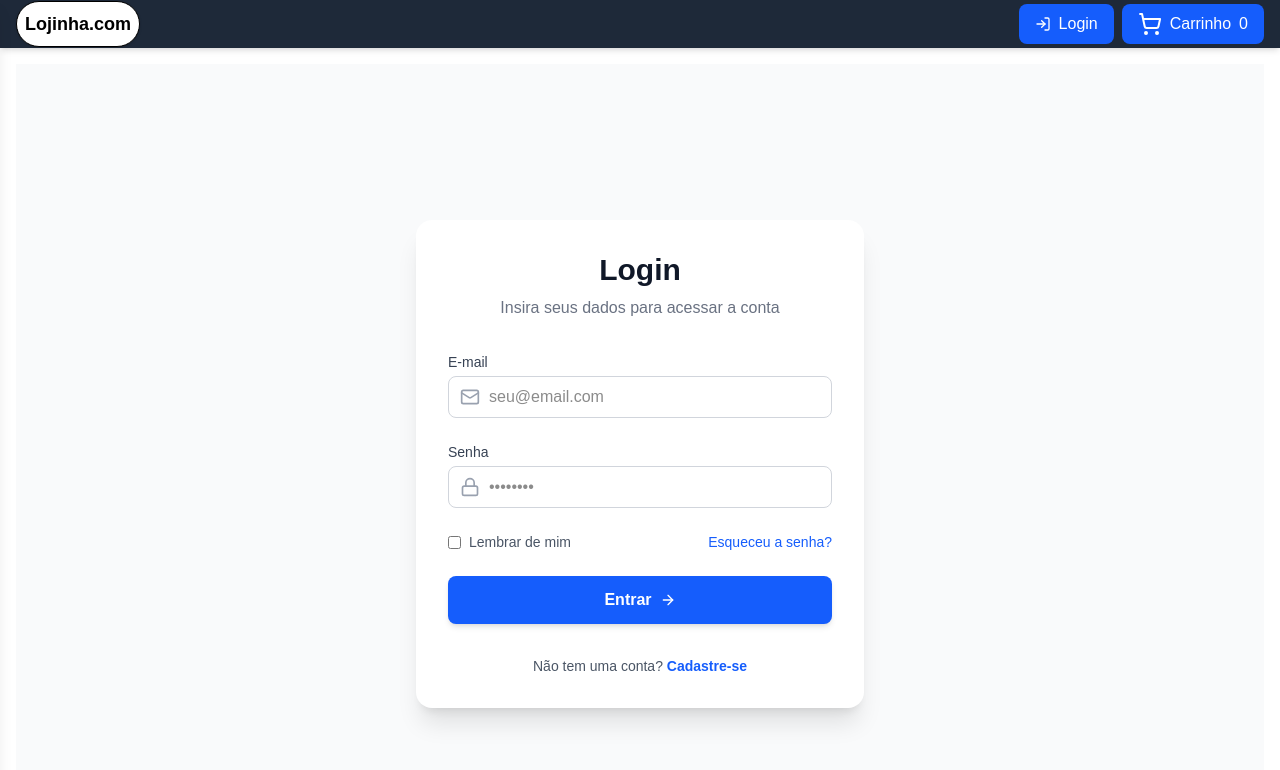
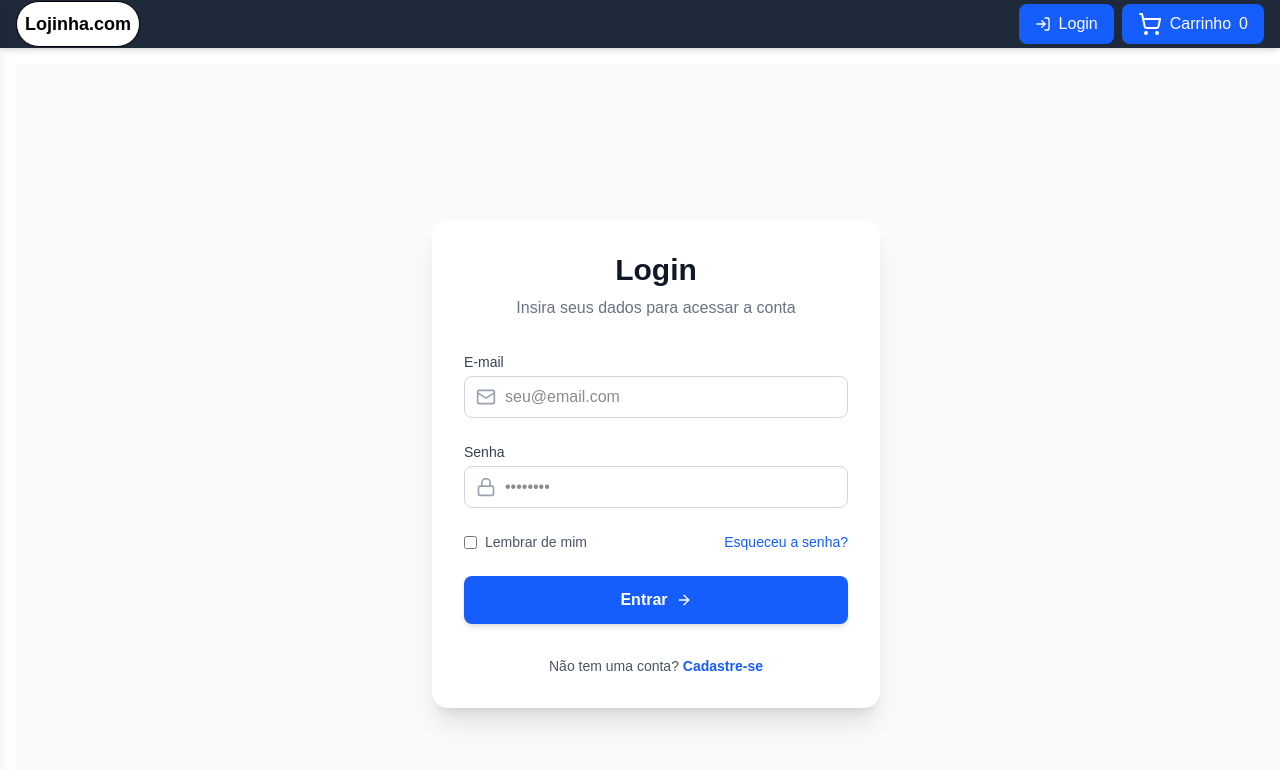
Before and after one commit to Natanielsr/order-system-front, a Next.js app: page /login in a window 1280 px wide. Shown: the top 770 px of the page. Built offline with nearby package versions, Linux system fonts and the light colour scheme.

Commit message:
fill screen login

```diff
--- a/app/login/page.tsx
+++ b/app/login/page.tsx
@@ -92,7 +92,7 @@ export default function LoginPage() {
     }
 
     return (
-        <div className="min-h-screen bg-gray-50 flex items-center justify-center p-4">
+        <div className="w-screen h-screen bg-gray-50 flex items-center justify-center p-4">
             <div className="max-w-md w-full bg-white rounded-2xl shadow-xl p-8">
 
                 {/* Header */}
```
